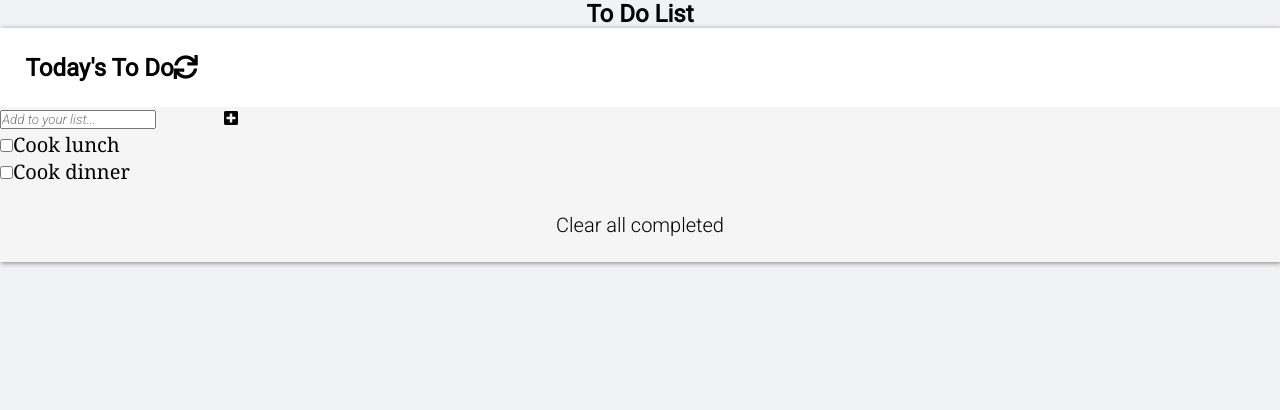
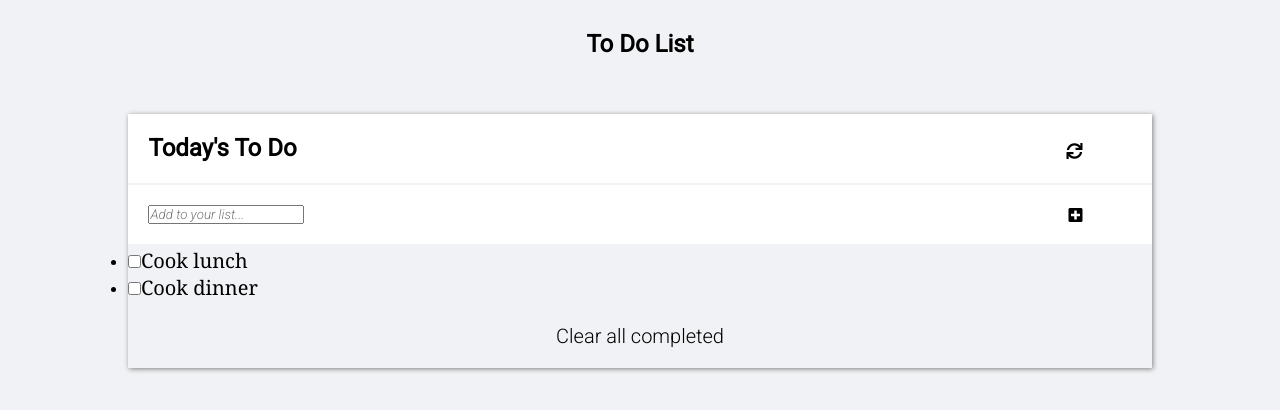
Before and after one commit to SelmaNdapanda/To-Do-List, a website built with webpack: page src/index.html in a window 1280 px wide. Built offline with nearby package versions, Linux system fonts and the light colour scheme.

```diff
--- a/src/index.html
+++ b/src/index.html
@@ -17,7 +17,10 @@
                 <h1>To Do List</h1>
             </header>
             <div class="wrapper-container">
-                <h2>Today's To Do<i class="fas fa-sync sync-icon"></i></h2>
+                <div class="task-title">
+                    <h2>Today's To Do</h2>
+                    <i class="fas fa-sync sync-icon"></i>
+                </div>
                 <div class="task-name">
                     <input type="text" id="description" class="task-desk" placeholder="Add to your list...">
                     <i class="fas fa-plus-square plus-icon"></i>
--- a/src/style.css
+++ b/src/style.css
@@ -9,7 +9,8 @@
     background: #f1f2f5;
 }
 
-.h1 {
+h1 {
+    margin-top: 30px;
     margin-bottom: 30px;
 }
 
@@ -21,23 +22,41 @@
   }
 
 .wrapper-container {
-    width: 100%;
-    background-color: whitesmoke;
+    width: 80%;
     display: grid;
     grid-template-columns: 1fr;
     row-gap: 2px;
     box-shadow: 1px 1px 5px gray;
-  }
+    margin: 2%;
+}
 
-  h2 {
+.task-title {
+    display: flex;
     margin: 0;
     padding: 2%;
-    background-color: white;
-  }
+    background-color: #ffff;
+}
+
+.sync-icon {
+    display: flex;
+    justify-content: right;
+    padding-top: 5px;
+    margin: auto 5% auto auto;
+}
+
+.task-name {
+    display: flex;
+    margin: 0;
+    padding: 2%;
+    margin-bottom: 1px;
+    background-color: #ffff;
+}
 
   .plus-icon {
     width: 15px;
-    padding-left: 5%;
+    display: flex;
+    justify-content: right;
+    margin: auto 5% auto auto;
     cursor: pointer;
   }
 
@@ -55,12 +74,6 @@
   .task {
     display: flex;
     padding: 3%;
-    background-color: white;
-  }
-
-  .task-input {
-    width: 100%;
-    margin-bottom: 1px;
     background-color: white;
   }
 
```
Also changed, not shown: package.json (+9 -0 lines), dist/index.html, dist/main.js, 1 other file.
